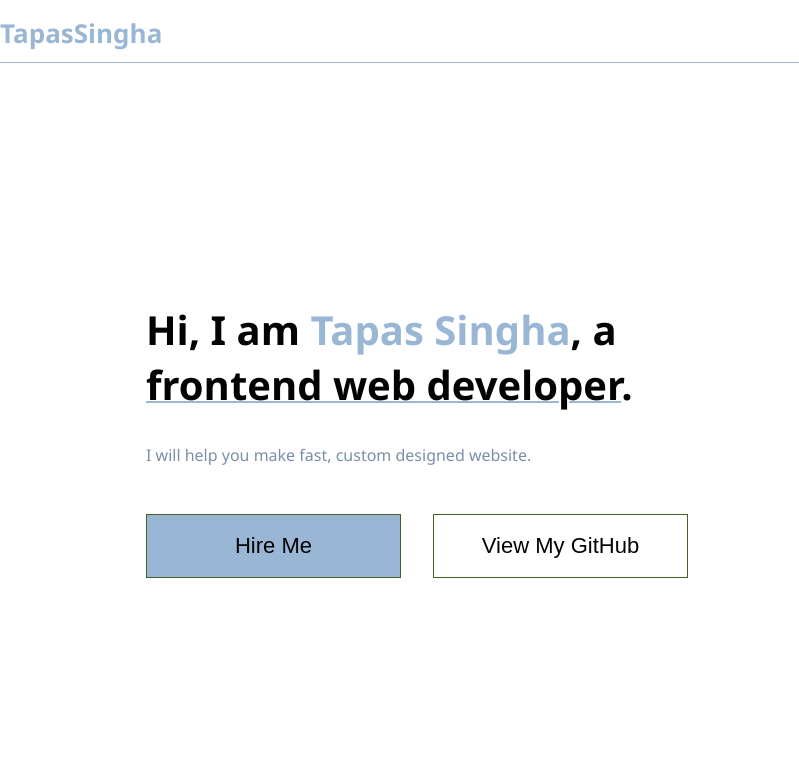
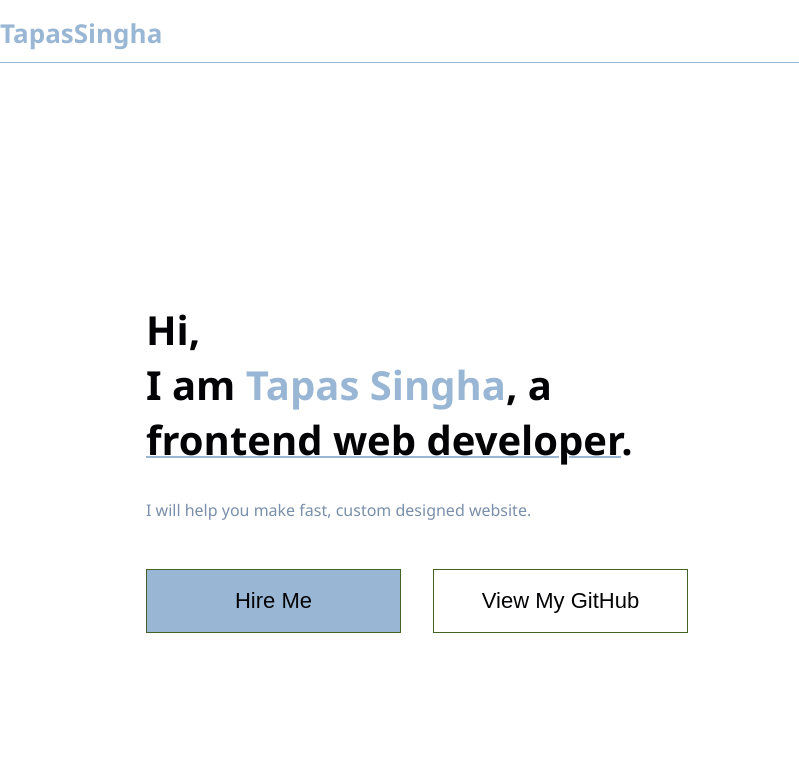
Before and after one commit to TapasSingha/Portfolio_site, a plain HTML site: page index.html in a window 1280 px wide. Shown: the top 782 px of the page, 0-799 px from the left. Drawn offline with Linux system fonts and the light colour scheme.

Commit message:
Update index.html

```diff
--- a/index.html
+++ b/index.html
@@ -42,7 +42,7 @@
                 <div class="hero-description">
                     <div class="hero-text">
                         <h1 id="call-to-action">
-                            Hi,
+                            Hi,<br>
                             I am <span class="logo">Tapas Singha</span>,
                             a <span class="accent">frontend web developer</span>.
                         </h1>
```
